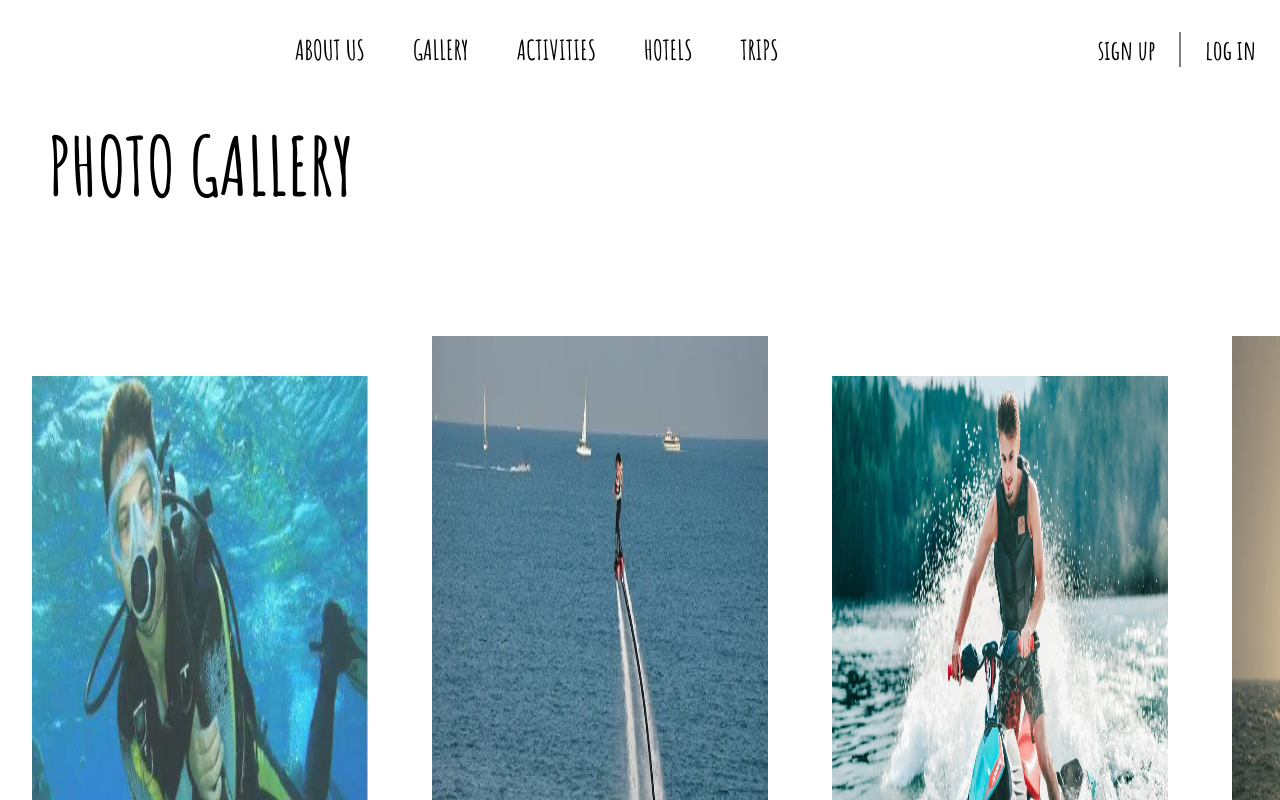
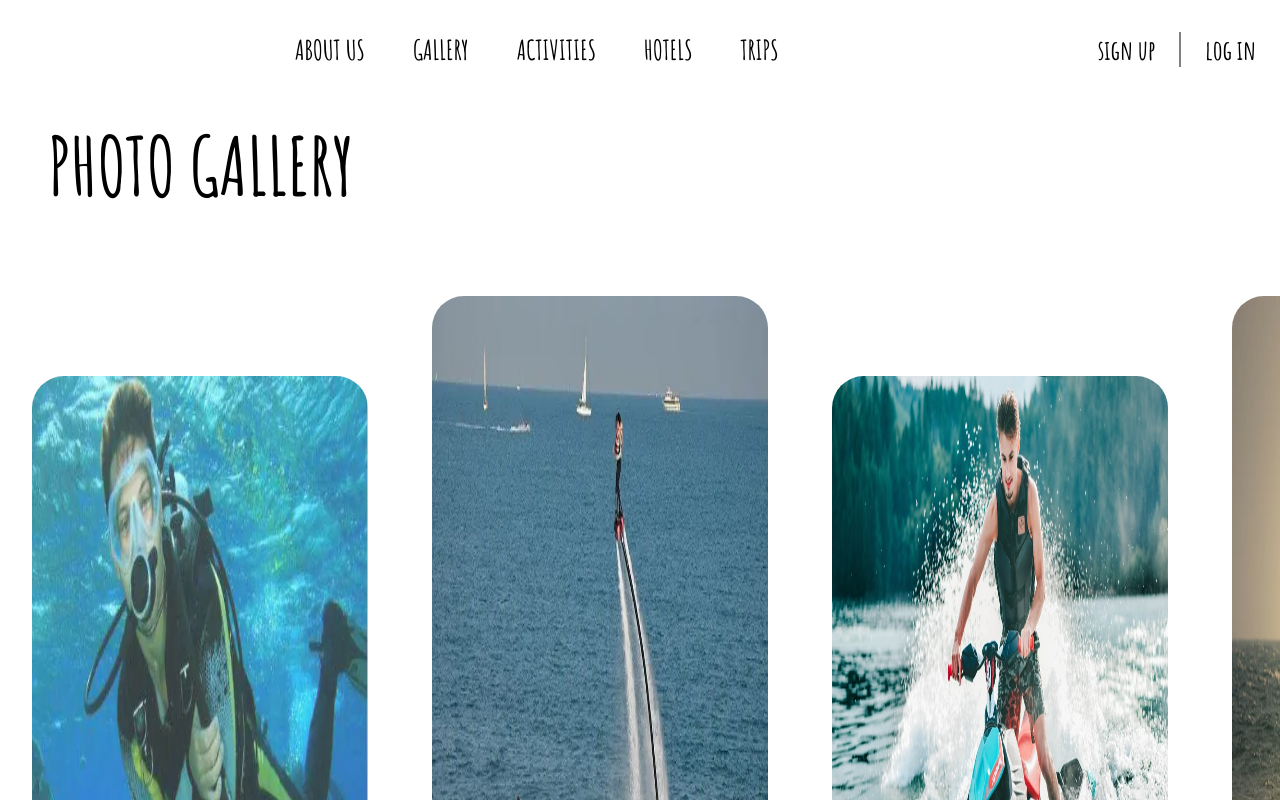
Before and after one commit to NikhitaBarat/great-escape, a React (Create React App) app in the folder client/: page /gallery in a window 1280 px wide. Shown: the top 800 px of the page. Built offline with nearby package versions, Linux system fonts and the light colour scheme.

Commit message:
modified gallerycard

```diff
--- a/client/src/components/galleryCard/galleryCard.components.jsx
+++ b/client/src/components/galleryCard/galleryCard.components.jsx
@@ -13,10 +13,10 @@ function GalleryCard() {
           <h3 className="heading">PHOTO GALLERY</h3>
         </div>
         <div className="photo">
-          <img src={Photo1} alt="" />
-          <img src={Photo2} alt="" />
-          <img src={Photo3} alt="" />
-          <img src={Photo4} alt="" />
+          <img className="watersportsimage" src={Photo1} alt="" />
+          <img className="watersportsimage" src={Photo2} alt="" />
+          <img className="watersportsimage" src={Photo3} alt="" />
+          <img className="watersportsimage" src={Photo4} alt="" />
         </div>
       </div>
     </div>
--- a/client/src/components/galleryCard/galleryCard.styles.css
+++ b/client/src/components/galleryCard/galleryCard.styles.css
@@ -9,9 +9,8 @@
         display: flex;
     }
 
-    .photo img {
-        margin: auto;
-        border-radius: 2rem;
+    .watersportsimage {
+        border-radius: 4rem;
         height: 50rem;
         width: 25rem;
         padding: 2rem;
```
